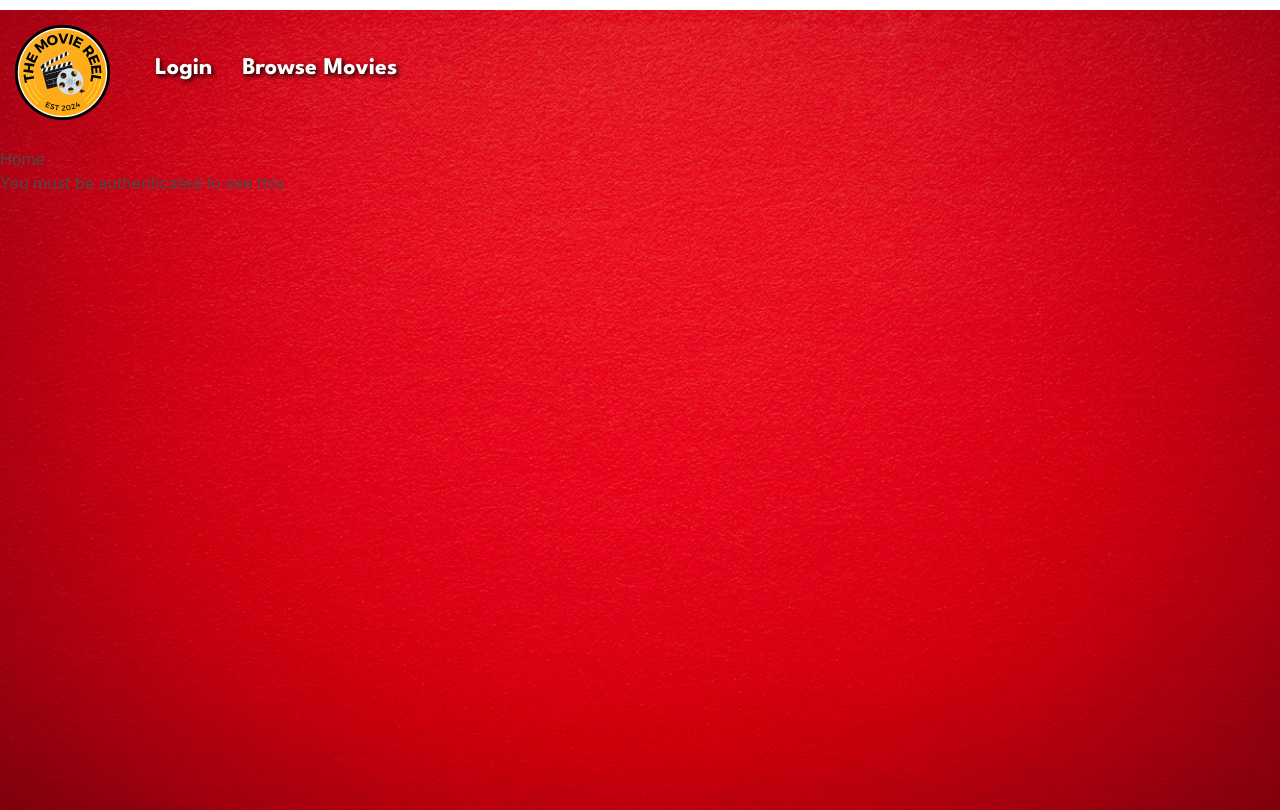
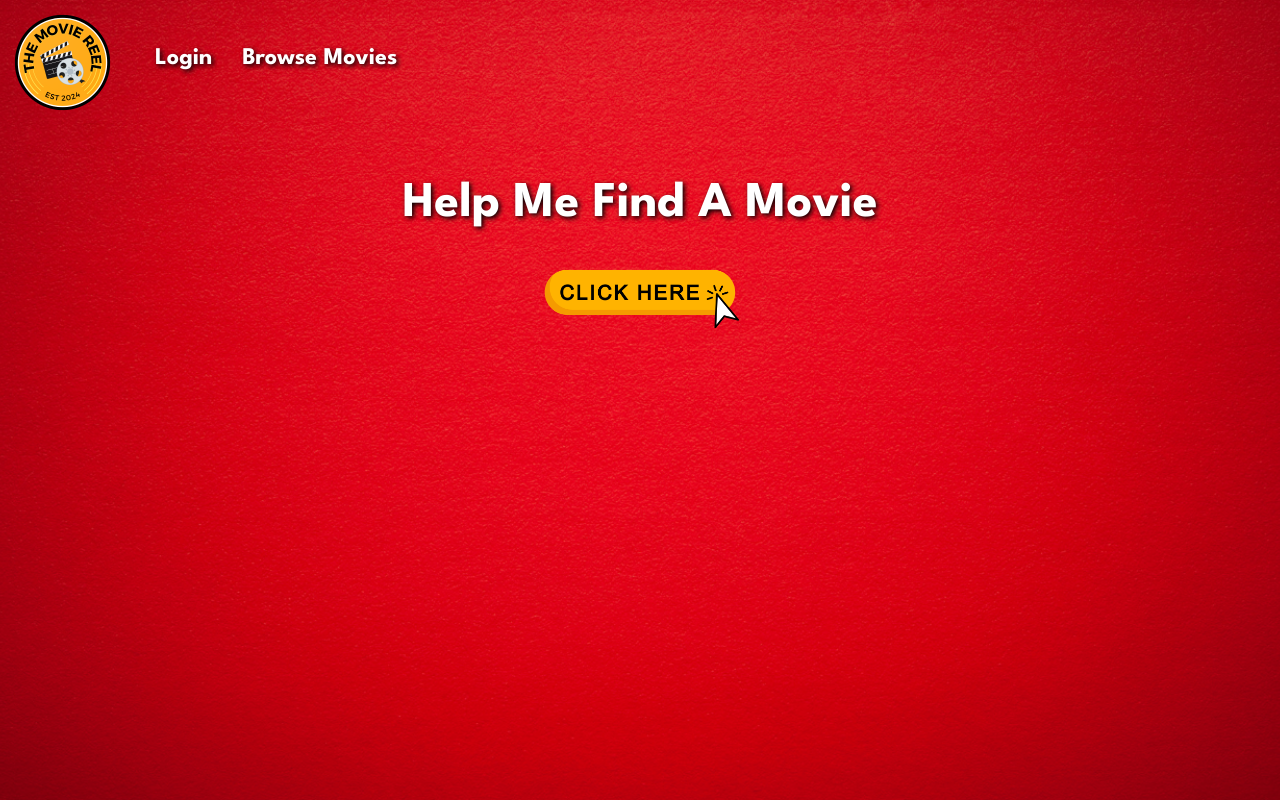
Before and after one commit to mtwesley/movie-reel-web, a Vue app: page / in a window 1280 px wide. Built offline with nearby package versions, Linux system fonts and the light colour scheme.

Commit message:
Added links to nav between home and genres pages

```diff
--- a/src/App.vue
+++ b/src/App.vue
@@ -27,6 +27,7 @@ add back on to router-links after testing -->
 
 <style>
 
+
 #capstone-app {
   background-image: url('../src/assets/Red Background.png');
   background-size: cover;
@@ -40,7 +41,6 @@ add back on to router-links after testing -->
   text-shadow: 2px 2px 5px black;
   font-weight: 700;
   font-size: x-large;
-  margin-top: 10px;
 }
 
   #logout-link, #profile-link, #watchlist-link, #browse-link, #login-link {
--- a/src/views/HomeView.vue
+++ b/src/views/HomeView.vue
@@ -1,8 +1,13 @@
 <template>
+
   <div class="home">
-    <h1>Home</h1>
-    <p>You must be authenticated to see this</p>
-    <p></p>
+
+
+    <div id="home-header">
+    <h1 id="head-text">Help Me Find A Movie</h1>
+    <router-link id="genre-link" v-bind:to="{ name: 'Genres'}" ><img id="genre-button" src="../assets/ClickHereButton.png" alt="Click Here"></router-link>
+  </div>
+
 
 
   </div>
@@ -12,3 +17,35 @@
 export default {
 };
 </script>
+
+<style>
+
+#home-header {
+  display: flex;
+  flex-direction: column;
+  justify-content: center;
+  align-items: center;
+}
+
+#head-text {
+  display: flex;
+  color: white;
+  font-family: "League Spartan", sans-serif;
+  justify-content: center;
+  text-shadow: 2px 2px 5px black;
+  font-weight: 700;
+  font-size: 50px;
+  margin-top: 30px;
+}
+
+#genre-link {
+  display: flex;
+  width: 350px;
+}
+
+
+
+
+
+
+</style>
```
Also changed, not shown: src/assets/ClickHereButton.png (added).
